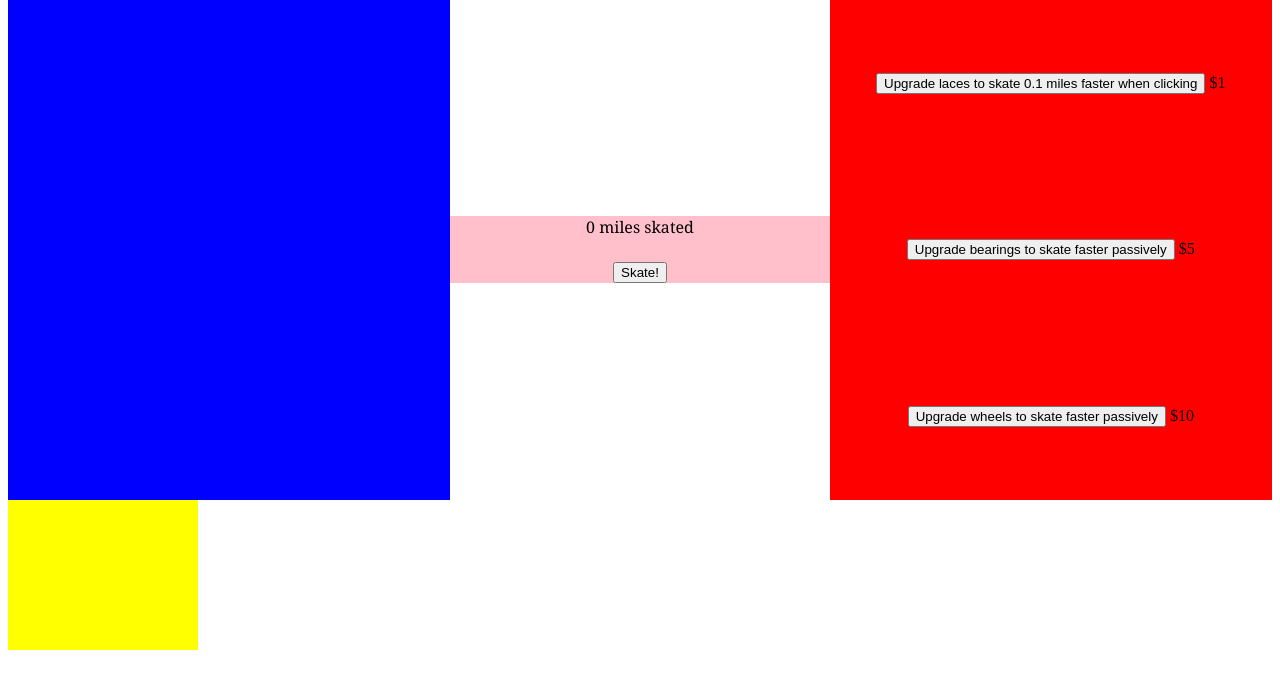
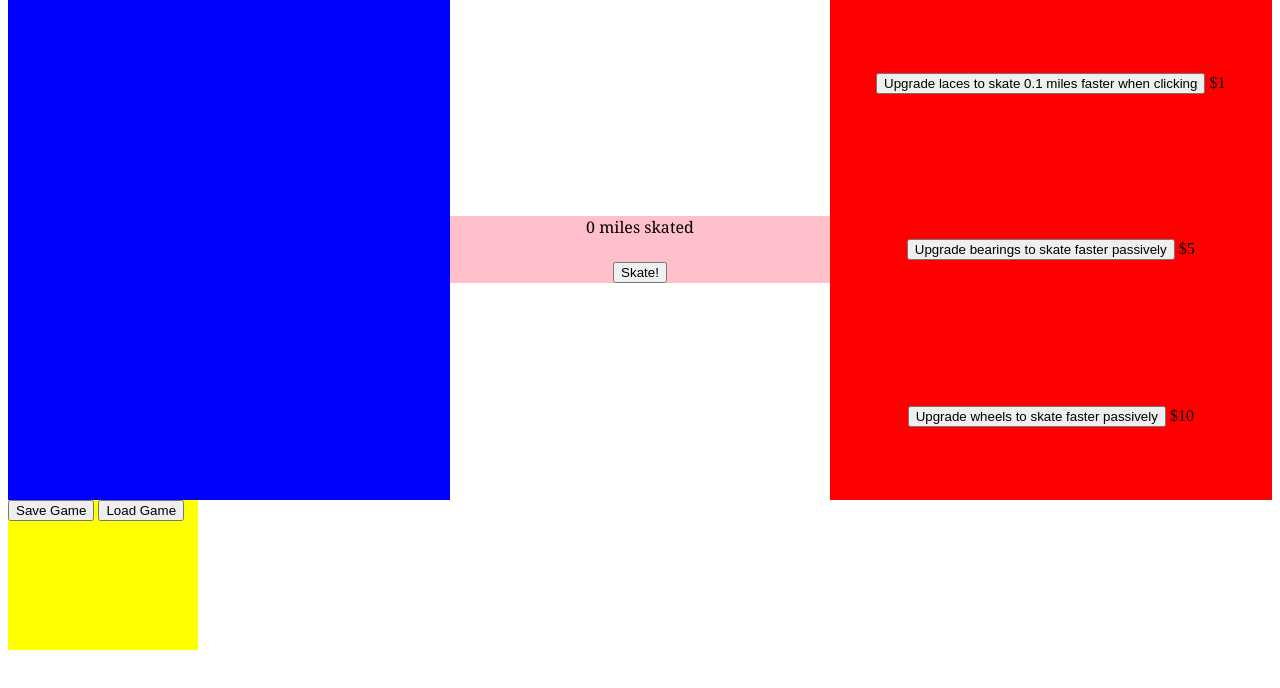
Before and after one commit to JoleneRenee21/roller.github.io, a plain HTML site: page index.html in a window 1280 px wide. Shown: the part 86-774 px from the top of the page. Drawn offline with Linux system fonts and the light colour scheme.

Commit message:
Update index.html
Updated with save and load game functionality

```diff
--- a/index.html
+++ b/index.html
@@ -30,6 +30,8 @@
 			</div>
 		</div>
 		<div id = "save-functionality">
+			<button id = "save">Save Game</button>
+			<button id = "load">Load Game</button>
 		</div>
 		<script src="functionality.js"></script>
    </body>
```
